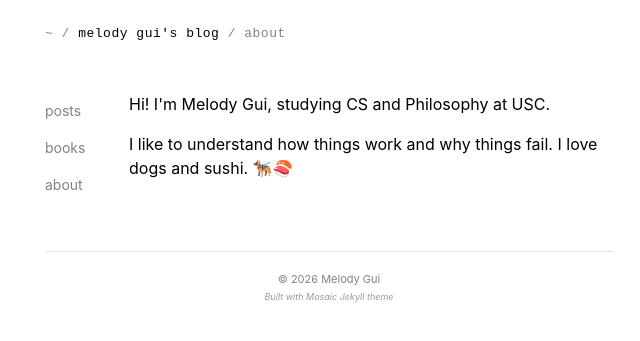
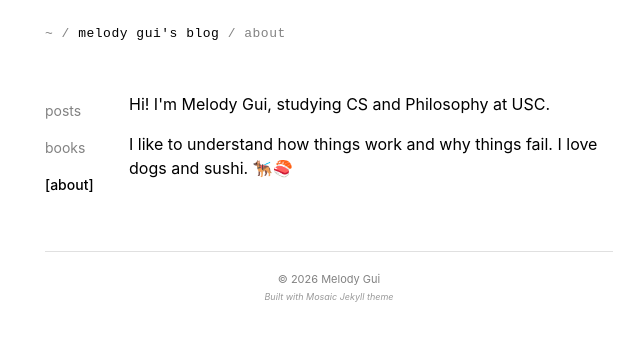
Before and after one commit to melodygui/melodygui.github.io, a Jekyll site: the page built from about.md, in a window 1280 px wide. Shown: the top 341 px of the page, without its empty margins (311-951 px from the left). Built offline with Jekyll 4.4.1, drawn with Linux system fonts in a browser that asks for light colours.

Commit message:
fix subpage selection highlight

```diff
--- a/_config.yml
+++ b/_config.yml
@@ -59,9 +59,9 @@ navigation:
   - title: posts
     url: /
   - title: books
-    url: /books
+    url: /books/
   - title: about
-    url: /about
+    url: /about/
 
 # Exclude from build
 exclude:
```
